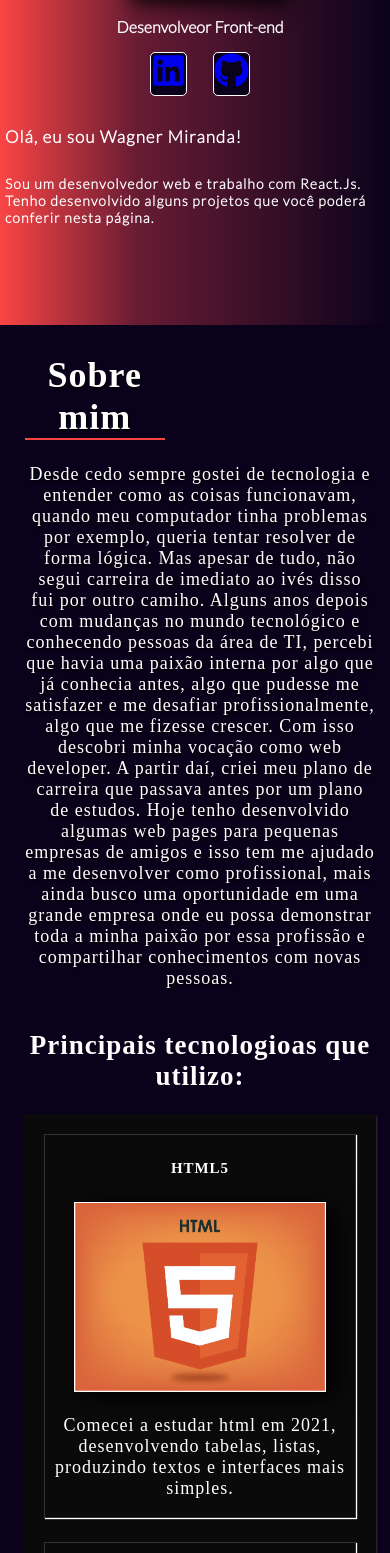
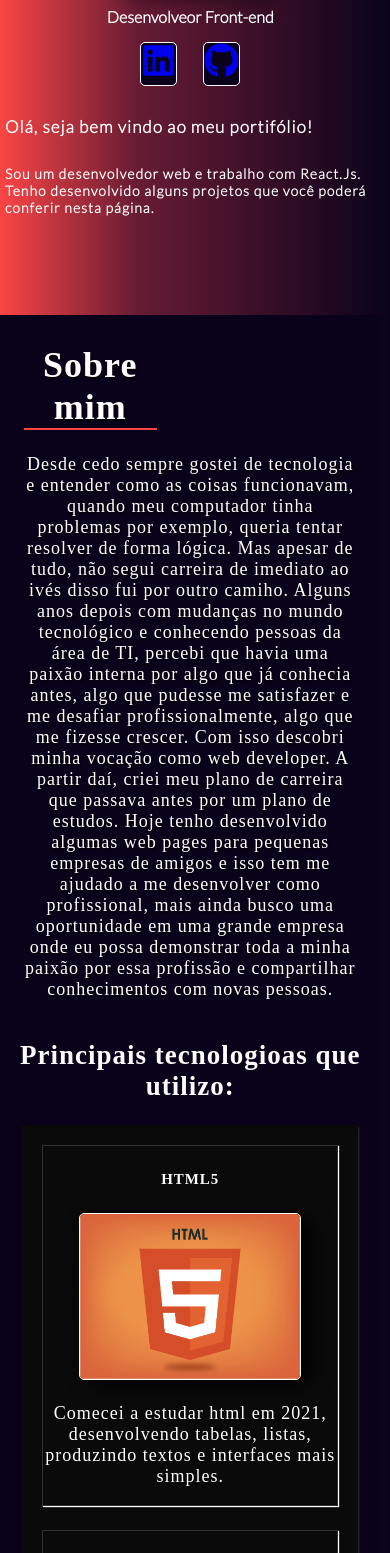
Before and after one commit to wagnermm/portfolio, a React (Create React App) app in the folder portifolio-react/: page / in a window 390 px wide. Shown: the part 375-1928 px from the top of the page. Built offline with nearby package versions, Linux system fonts and the light colour scheme; a web font is replaced by a local one.

Commit message:
ajustes responsivo

```diff
--- a/portifolio-react/src/Components/About/About.css
+++ b/portifolio-react/src/Components/About/About.css
@@ -14,6 +14,7 @@
     flex-direction: column;
     align-items: center;
     justify-content: center;
+    overflow-x: hidden;
 }
 
 .aboutText {
@@ -52,12 +53,14 @@
 .tecnologies-box img {
     width: 35%;
     border: 1px solid #fff;
+    border-radius: 5px;
 }
 
 .tecnologies-box img:hover {
     cursor: pointer;
     top:-2px;box-shadow:0 2px 2px #666;
     animation: animation-img linear 5s;
+    border-radius: 0;
 }
 
 @keyframes animation-img {
@@ -83,7 +86,7 @@
         width: 100%;
     }
     .tecnologies-box img {
-        width: 250px;
+        width: 200px;
     }
 }
 
@@ -95,6 +98,6 @@
         width: 100%;
     }
     .tecnologies-box img {
-        width: 250px;
+        width: 220px;
     }
 }
--- a/portifolio-react/src/Components/Header/Header.css
+++ b/portifolio-react/src/Components/Header/Header.css
@@ -39,7 +39,7 @@
     padding: 5px;
 }
 
-.portifolio-header a:hover {
+.nav a:hover {
     text-shadow: 1px 1px 1px #fff;
     border-bottom: 3px solid #0a021b;
 }
@@ -125,7 +125,7 @@
         transform: translateX(100%);
         transition: 0.5 ease-in;
     }
-    a:hover {
+    .nav a:hover {
         border-bottom: 3px solid #fa4545;
     }
     .nav__toggler {
--- a/portifolio-react/src/Components/Projects/Projects.css
+++ b/portifolio-react/src/Components/Projects/Projects.css
@@ -4,6 +4,7 @@
     margin-top: 2rem;
     padding: 20px;
     text-align: center;
+    overflow-x: hidden;
 }
 
 .main-project h1 {
--- a/portifolio-react/src/Components/Projects/Projects.jsx
+++ b/portifolio-react/src/Components/Projects/Projects.jsx
@@ -1,18 +1,21 @@
-import React from "react";
+import { BrowserRouter, Routes, Route} from 'react-router-dom';
 import './Projects.css';
-import BarberLogo from '../Images/logo.jpg'
+import BarberLogo from '../Images/logo.jpg';
+import Home from '../../Pages/Home';
 
 const Projects=()=> {
     return(
+        <BrowserRouter>
             <div className="main-project">
                 <h1>Meus projetos</h1>
                 <div className="project-cards" id="projects">
-
                     <div className="project">
                         <a href="http://" target="_blank" rel="noopener noreferrer"><img src={BarberLogo} alt="logo" /></a>
                     </div>
                     <div className="project">
-
+                        <Routes>
+                            <Route path='/' element={<Home/>}/>
+                        </Routes>
                     </div>
                     <div className="project">
 
@@ -29,6 +32,7 @@ const Projects=()=> {
                 </div>
                 <div className="top"><a href="#top">Voltar ao topo</a></div>
             </div>
+        </BrowserRouter>
     )
 }
 
--- a/portifolio-react/src/Components/SideBar/SideBar.css
+++ b/portifolio-react/src/Components/SideBar/SideBar.css
@@ -6,6 +6,7 @@
     align-items: center;
     justify-content:space-between;
     color: #fff;
+    overflow-x: hidden;
 }
 
 .profile {
@@ -21,7 +22,7 @@
 
 .infoText h2 {
   white-space: nowrap;
-  overflow: hidden;
+  overflow-x: hidden;
   width: 30em;
   animation: type 4s steps(60, end) infinite;
 }
@@ -74,7 +75,7 @@ img {
 
 @media (max-width: 480px){
     .sidebar {
-        width: 100%;
+
         margin-top: 1rem;
         padding: 0;
         display: flex;
@@ -88,6 +89,7 @@ img {
     }
     .infoText h2 {
         font-size: 16px;
+        overflow-wrap: break-word;
     }
 }
 
--- a/portifolio-react/src/Components/SideBar/SideBar.jsx
+++ b/portifolio-react/src/Components/SideBar/SideBar.jsx
@@ -22,7 +22,7 @@ const SideBar =()=> {
                 </div>
             </div>
             <div className="infoText">
-                <h2>Olá, eu sou Wagner Miranda!</h2>
+                <h2>Olá, seja bem vindo ao meu portifólio!</h2>
                 <p>Sou um desenvolvedor web e trabalho com React.Js. Tenho desenvolvido alguns projetos que você poderá conferir nesta página.</p>
             </div>
         </aside>
--- /dev/null
+++ b/portifolio-react/src/Pages/Home.js
@@ -0,0 +1,3 @@
+export default function Home() {
+    return <div className='pages'>Home</div>
+  }
--- a/portifolio-react/src/index.css
+++ b/portifolio-react/src/index.css
@@ -7,7 +7,8 @@ body {
   -webkit-font-smoothing: antialiased;
   -moz-osx-font-smoothing: grayscale;
   background: linear-gradient(90deg, rgba(250,69,69,1) 0%, rgba(104,28,52,1) 35%, rgba(10,2,27,1) 100%);
-  overflow-x: hidden !important;
+  overflow-x: hidden;
+  max-width: 95%;
 }
 
 code {
--- a/portifolio-react/src/index.js
+++ b/portifolio-react/src/index.js
@@ -3,13 +3,12 @@ import ReactDOM from 'react-dom/client';
 import './index.css';
 import App from './App';
 import reportWebVitals from './reportWebVitals';
-import { BrowserRouter } from 'react-router-dom';
 
 const root = ReactDOM.createRoot(document.getElementById('root'));
 root.render(
-  <BrowserRouter>
+  <React.StrictMode>
     <App />
-  </BrowserRouter>
+  </React.StrictMode>
 );
 
 reportWebVitals();
```
Lines whose indentation alone changed are shown as unchanged.
